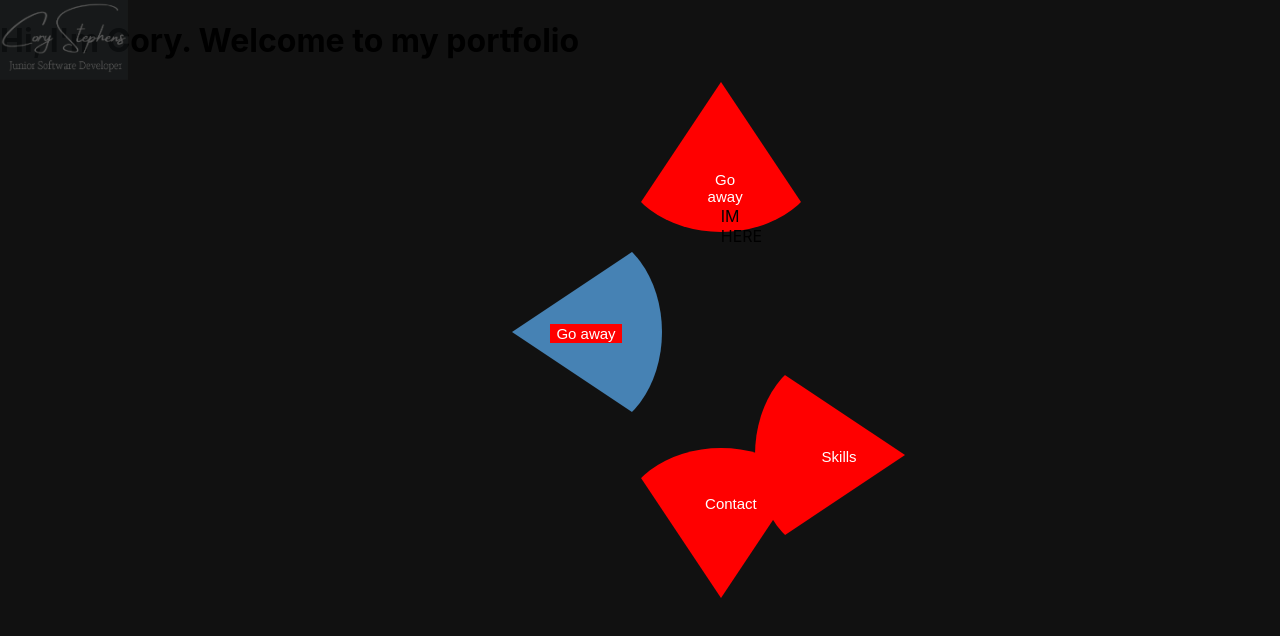
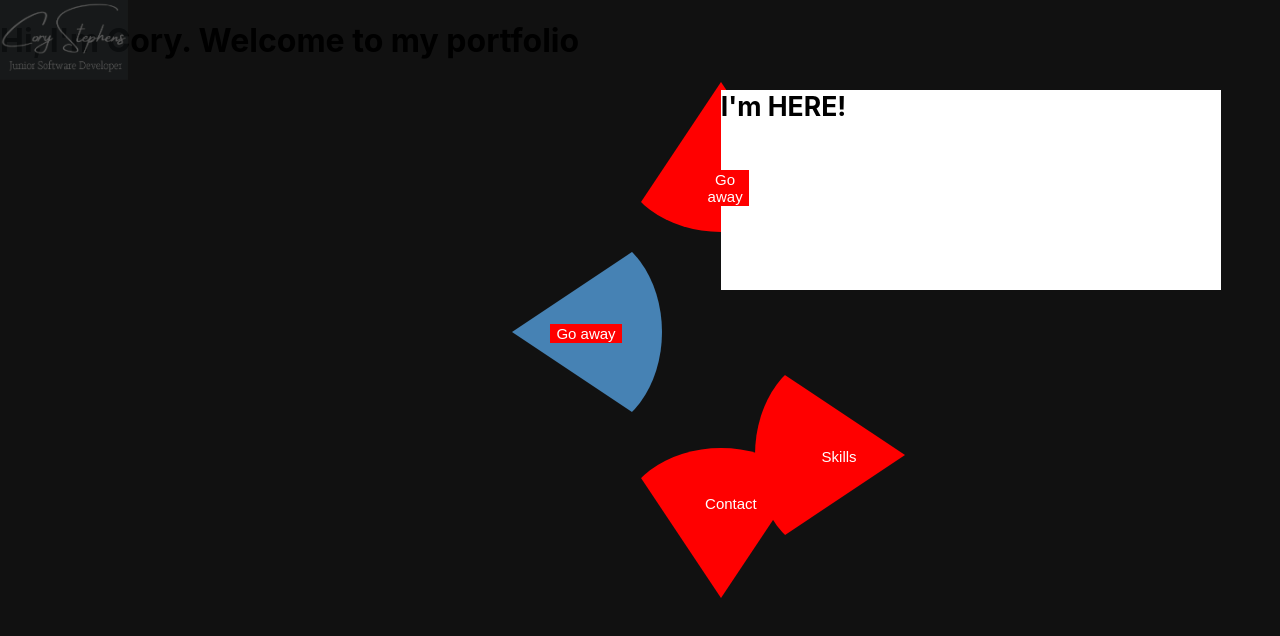
Before and after one commit to Cstephens-1/Socialite-v2, a React (Create React App) app in the folder client/: page / in a window 1280 px wide. Shown: the top 636 px of the page. Built offline with nearby package versions, Linux system fonts and the light colour scheme.

Commit message:
set up functionality for about button; hovering opens a form.

```diff
--- a/client/src/App.js
+++ b/client/src/App.js
@@ -53,7 +53,7 @@ function App() {
     return(
       <>
        <AboutButtonStyler onMouseLeave={toggleAboutMenu}>Go away</AboutButtonStyler>
-       <div><aboutMenu>IM HERE</aboutMenu></div>
+       <AboutMenu><h5>I'm HERE!</h5></AboutMenu>
       </>
     )
   }
@@ -232,8 +232,9 @@ const SkillsButtonStyler=styled.button`
   }
 `
 
-const aboutMenu =styled.h1`
+const AboutMenu = styled.h1`
   background-color: white;
-  height: 20px;
-  width: 50vw;
+  height: 200px;
+  width: 500px;
+  margin-top: -20vh;
 `
```
